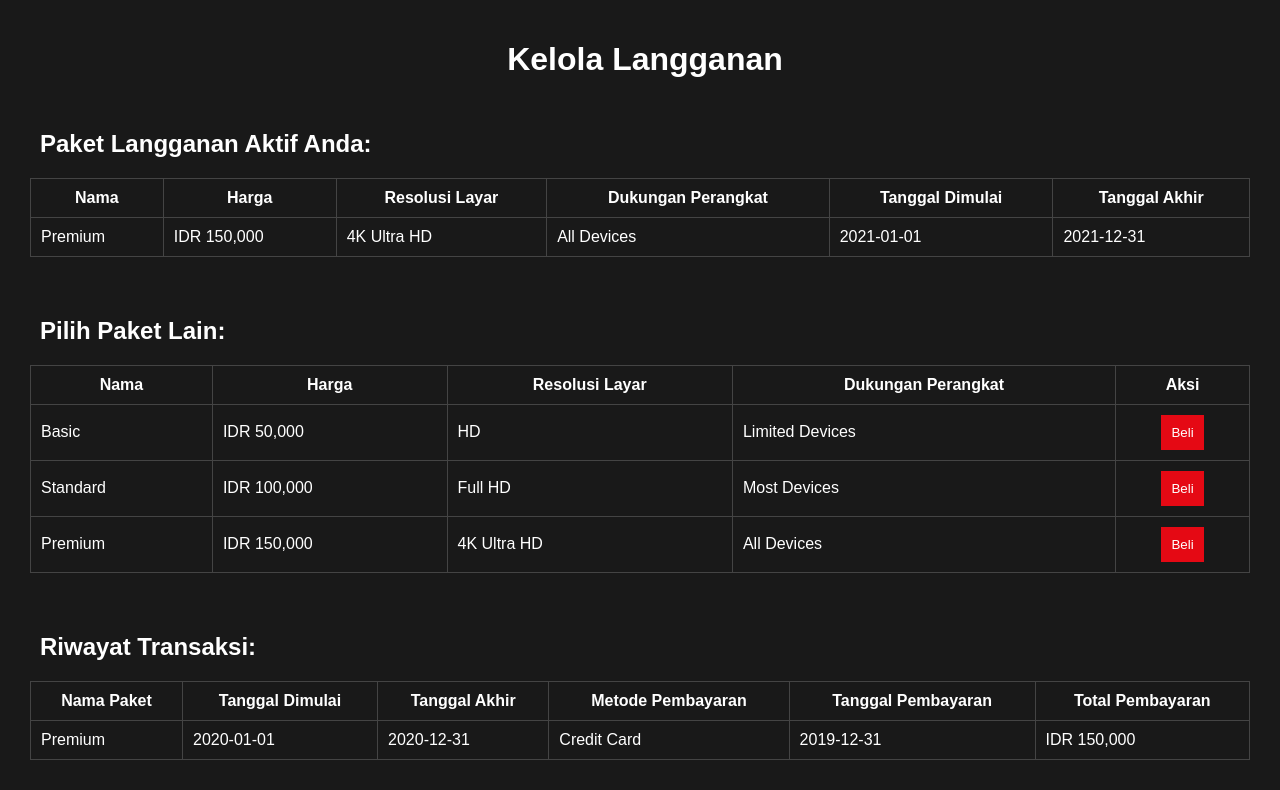
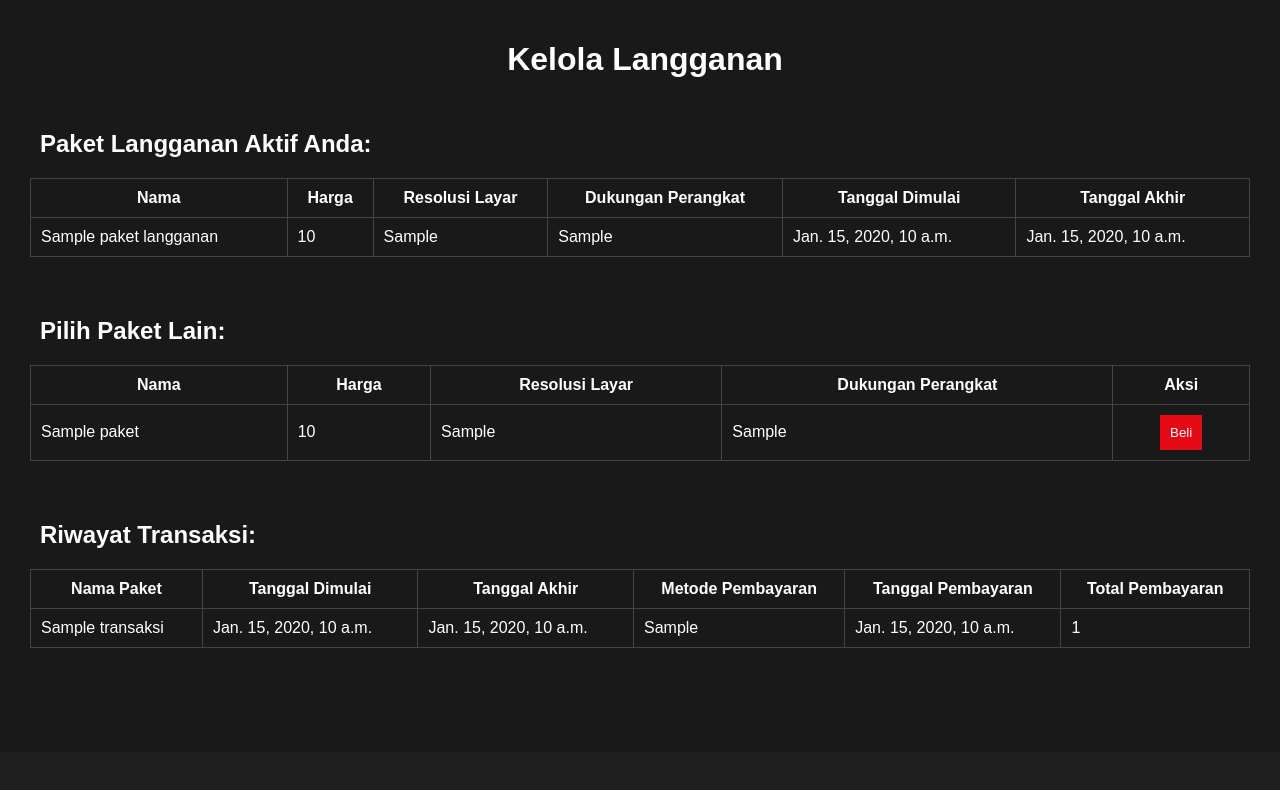
Before and after one commit to BASDAT-B4/Pacilflix-B4, a Django app: template langganan/templates/cru_langganan.html in a window 1280 px wide. Shown: the part 48-838 px from the top of the page. After the commit the page ends 696 px from the top, so only its background shows below. Run offline with Django 3.2, Linux system fonts and the light colour scheme; the template is opened without the code that fills it: most values are stand-ins (such as "Sample title", 1, 10 or a date in 2020).

Commit message:
Selesai fitur kelola langganan (sementara dgn temp user)

```diff
--- a/authentication/views.py
+++ b/authentication/views.py
@@ -63,7 +63,7 @@ def login_user(cursor: CursorWrapper, request):
 
         if users:
             request.session['username'] = username
-            response = redirect('daftar_kontributor:daftar_kontributor')
+            response = redirect('langganan:kelola_langganan')
             response.set_cookie('last_login', str(datetime.datetime.now()))
             return response
         else:
--- a/langganan/templates/cru_langganan.html
+++ b/langganan/templates/cru_langganan.html
@@ -1,12 +1,77 @@
-<!DOCTYPE html>
-<html lang="en">
-<head>
-    <meta charset="UTF-8">
-    <meta name="viewport" content="width=device-width, initial-scale=1.0">
-    <title>PacilFlix - Kelola Langganan</title>
-    <link rel="stylesheet" href="langganan.css">
-</head>
-<body>
+{% extends 'base.html' %}
+
+{% block meta %}
+<style>
+body {
+    font-family: Arial, sans-serif;
+    background-color: #191919;
+    color: white;
+    margin: 0;
+    padding: 0;
+}
+
+.navbar {
+    display: flex;
+    justify-content: space-between;
+    align-items: center;
+    padding: 10px 20px;
+    background-color: #000000;
+}
+
+.navbar .logo {
+    font-size: 24px;
+    font-weight: bold;
+    color: #E50914;
+}
+
+.navbar .menu a {
+    color: white;
+    text-decoration: none;
+    margin-left: 20px;
+}
+
+.content {
+    padding: 20px;
+}
+
+h1, h2 {
+    color: white;
+    text-align: left;
+    padding-left: 10px;
+}
+
+.section {
+    margin-top: 20px;
+    padding: 10px;
+}
+
+table {
+    width: 100%;
+    margin-top: 20px;
+    border-collapse: collapse;
+}
+
+table, th, td {
+    border: 1px solid #444;
+    padding: 10px;
+    text-align: left;
+}
+
+th {
+    text-align: center;
+}
+
+button {
+    padding: 10px;
+    background-color: #E50914;
+    border: none;
+    color: white;
+    cursor: pointer;
+}
+</style>
+{% endblock meta %}
+
+{% block content %}
 <div class="navbar">
     <div class="logo">PACILFLIX</div>
     <div class="menu">
@@ -30,15 +95,16 @@
                 </tr>
             </thead>
             <tbody>
-                    <!-- Example row, replace with actual data -->
+                {% for paket_langganan in paket_langganan_aktif %}
                 <tr>
-                        <td>Premium</td>
-                        <td>IDR 150,000</td>
-                        <td>4K Ultra HD</td>
-                        <td>All Devices</td>
-                        <td>2021-01-01</td>
-                        <td>2021-12-31</td>
+                    <td>{{ paket_langganan.nama }}</td>
+                    <td>{{ paket_langganan.harga }}</td>
+                    <td>{{ paket_langganan.resolusi_layar }}</td>
+                    <td>{{ paket_langganan.dukungan_perangkat }}</td>
+                    <td>{{ paket_langganan.start_date_time }}</td>
+                    <td>{{ paket_langganan.end_date_time }}</td>
                 </tr>
+                {% endfor %}
             </tbody>
         </table>
     </div>
@@ -55,28 +121,15 @@
                 </tr>
             </thead>
             <tbody>
-                    <!-- Example rows, replace with actual data -->
+                {% for paket in daftar_paket %}
                 <tr>
-                        <td>Basic</td>
-                        <td>IDR 50,000</td>
-                        <td>HD</td>
-                        <td>Limited Devices</td>
+                    <td>{{ paket.nama }}</td>
+                    <td>{{ paket.harga }}</td>
+                    <td>{{ paket.resolusi_layar }}</td>
+                    <td>{{ paket.dukungan_perangkat }}</td>
                     <td style="text-align: center;"><button>Beli</button></td>
                 </tr>
-                    <tr>
-                        <td>Standard</td>
-                        <td>IDR 100,000</td>
-                        <td>Full HD</td>
-                        <td>Most Devices</td>
-                        <td style="text-align: center;"><button>Beli</button></td>
-                    </tr>
-                    <tr>
-                        <td>Premium</td>
-                        <td>IDR 150,000</td>
-                        <td>4K Ultra HD</td>
-                        <td>All Devices</td>
-                        <td style="text-align: center;"><button>Beli</button></td>
-                    </tr>
+                {% endfor %}
             </tbody>
         </table>
     </div>
@@ -94,18 +147,18 @@
                 </tr>
             </thead>
             <tbody>
-                    <!-- Example rows, replace with actual data -->
+                {% for transaksi in riwayat_transaksi %}
                 <tr>
-                        <td>Premium</td>
-                        <td>2020-01-01</td>
-                        <td>2020-12-31</td>
-                        <td>Credit Card</td>
-                        <td>2019-12-31</td>
-                        <td>IDR 150,000</td>
+                    <td>{{ transaksi.nama }}</td>
+                    <td>{{ transaksi.start_date_time }}</td>
+                    <td>{{ transaksi.end_date_time }}</td>
+                    <td>{{ transaksi.metode_pembayaran }}</td>
+                    <td>{{ transaksi.timestamp_pembayaran }}</td>
+                    <td>{{ transaksi.total_pembayaran }}</td>
                 </tr>
+                {% endfor %}
             </tbody>
         </table>
     </div>
 </div>
-</body>
-</html>
+{% endblock content %}
--- a/pacilflix/settings.py
+++ b/pacilflix/settings.py
@@ -45,7 +45,8 @@ INSTALLED_APPS = [
     'daftar_kontributor',
     'main',
     'authentication',
-    'trailer'
+    'trailer',
+    'langganan'
 ]
 
 MIDDLEWARE = [
--- a/pacilflix/urls.py
+++ b/pacilflix/urls.py
@@ -21,5 +21,5 @@ urlpatterns = [
     path('', include('authentication.urls')),
     path('daftar_kontributor/', include('daftar_kontributor.urls')),
     path('trailer/', include('trailer.urls')),
-
+    path('langganan/', include('langganan.urls')),
 ]
--- a/templates/langganan.css
+++ /dev/null
@@ -1,66 +0,0 @@
-body {
-    font-family: Arial, sans-serif;
-    background-color: #191919;
-    color: white;
-    margin: 0;
-    padding: 0;
-}
-
-.navbar {
-    display: flex;
-    justify-content: space-between;
-    align-items: center;
-    padding: 10px 20px;
-    background-color: #000000;
-}
-
-.navbar .logo {
-    font-size: 24px;
-    font-weight: bold;
-    color: #E50914;
-}
-
-.navbar .menu a {
-    color: white;
-    text-decoration: none;
-    margin-left: 20px;
-}
-
-.content {
-    padding: 20px;
-}
-
-h1, h2 {
-    color: white;
-    text-align: left;  /* Set subheadings to be aligned to the left */
-    padding-left: 10px; /* Padding for better alignment */
-}
-
-.section {
-    margin-top: 20px;
-    padding: 10px;
-}
-
-table {
-    width: 100%;
-    margin-top: 20px;
-    border-collapse: collapse;
-}
-
-table, th, td {
-    border: 1px solid #444;
-    padding: 10px;
-    text-align: left;
-}
-
-th {
-    text-align: center;
-}
-
-button {
-    padding: 10px;
-    background-color: #E50914;
-    border: none;
-    color: white;
-    cursor: pointer;
-}
```
Also changed, not shown: langganan/query.py (added, +39 -0 lines), langganan/urls.py (+10 -0 lines), langganan/views.py (+34 -1 lines), templates/langganan.html (deleted, +0 -111 lines). Lines whose indentation alone changed are shown as unchanged.
